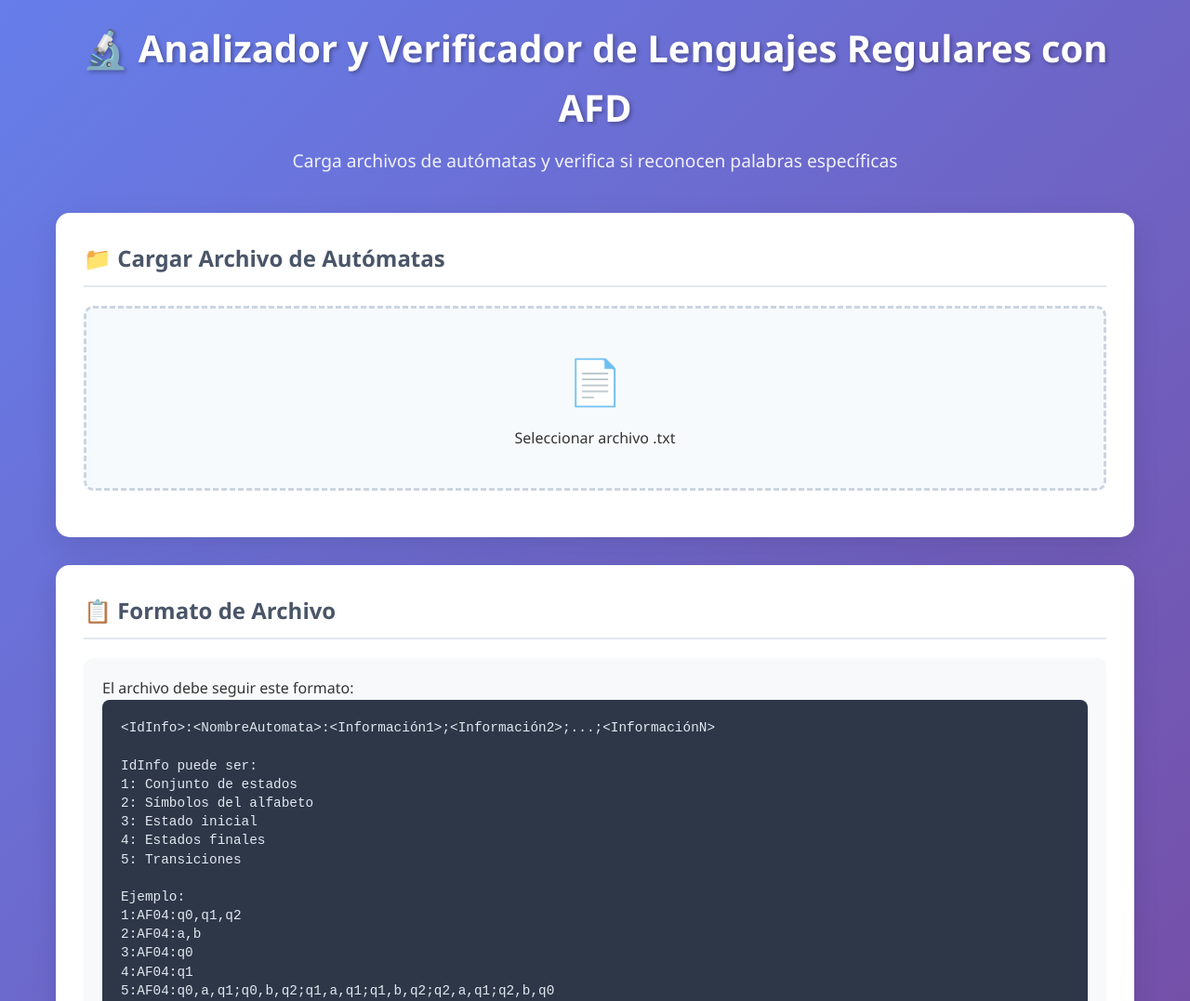
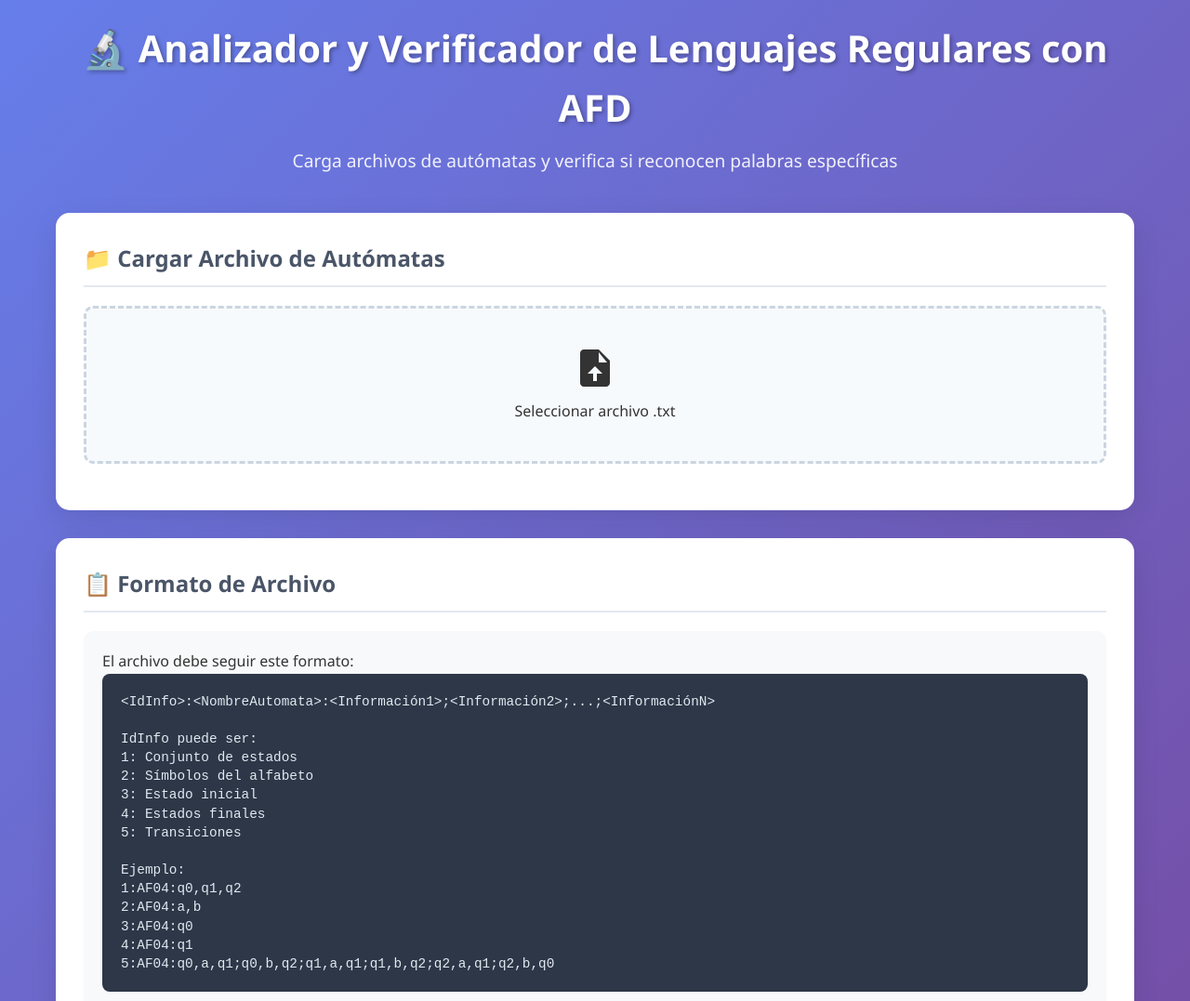
Before and after one commit to manuelgaticapaz/automatas, a website: page index.html in a window 1280 px wide. Shown: the top 1077 px of the page at 93% size. Drawn offline with Linux system fonts and the light colour scheme.

Commit message:
Update index.html

```diff
--- a/index.html
+++ b/index.html
@@ -18,10 +18,12 @@
                 <h2>📁 Cargar Archivo de Autómatas</h2>
                 <div class="upload-area">
                     <input type="file" id="fileInput" accept=".txt" />
-                    <label for="fileInput" class="upload-label">
-                        <span class="upload-icon">📄</span>
-                        <span>Seleccionar archivo .txt</span>
-                    </label>
+                        <label for="fileInput" class="upload-label">
+                            <svg class="upload-icon" xmlns="http://www.w3.org/2000/svg" viewBox="0 0 24 24" fill="currentColor" width="48" height="48">
+                                <path d="M14 2H6c-1.1 0-2 .9-2 2v16c0 1.1.9 2 2 2h12c1.1 0 2-.9 2-2V8l-6-6zm-1 13v4h-2v-4H8l4-4 4 4h-3zm1-9V3.5L18.5 9H14z"/>
+                            </svg>
+                            <span>Seleccionar archivo .txt</span>
+                        </label>
                 </div>
                 <div class="file-info" id="fileInfo"></div>
             </section>
```
